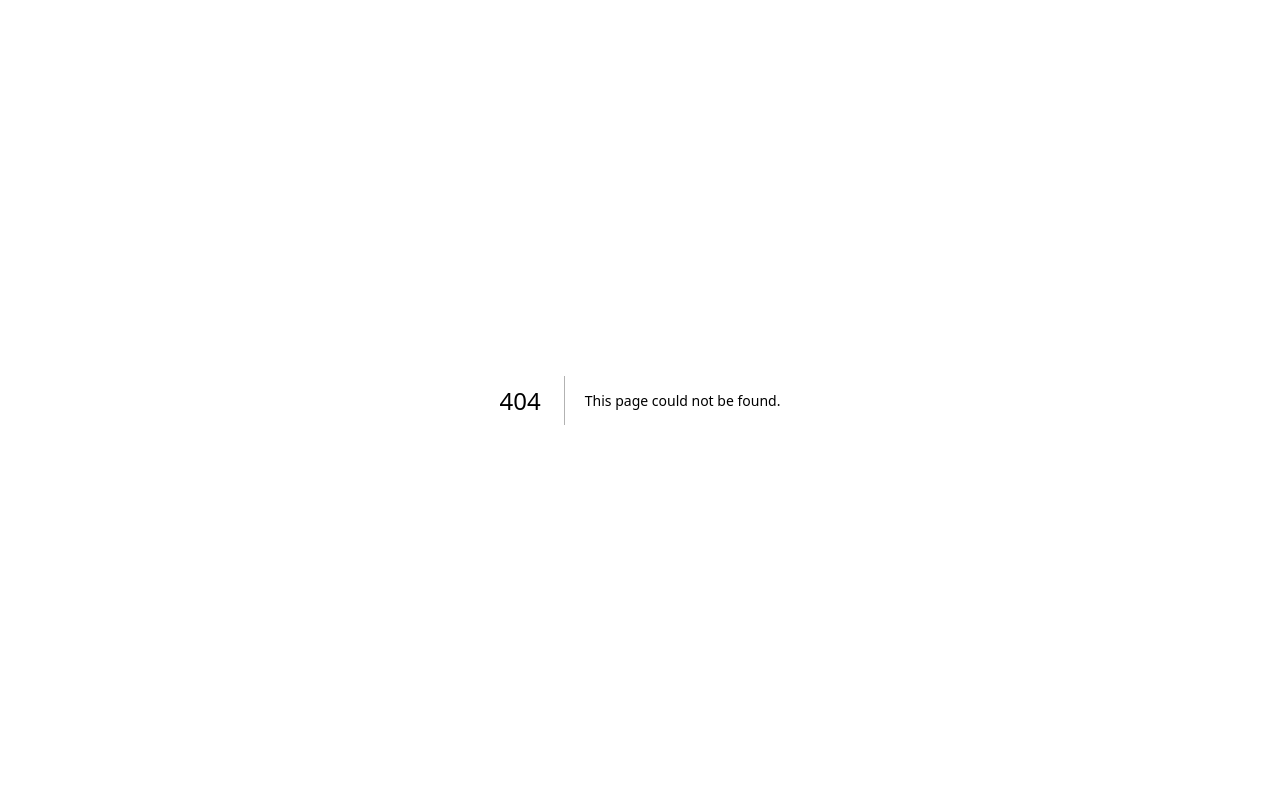
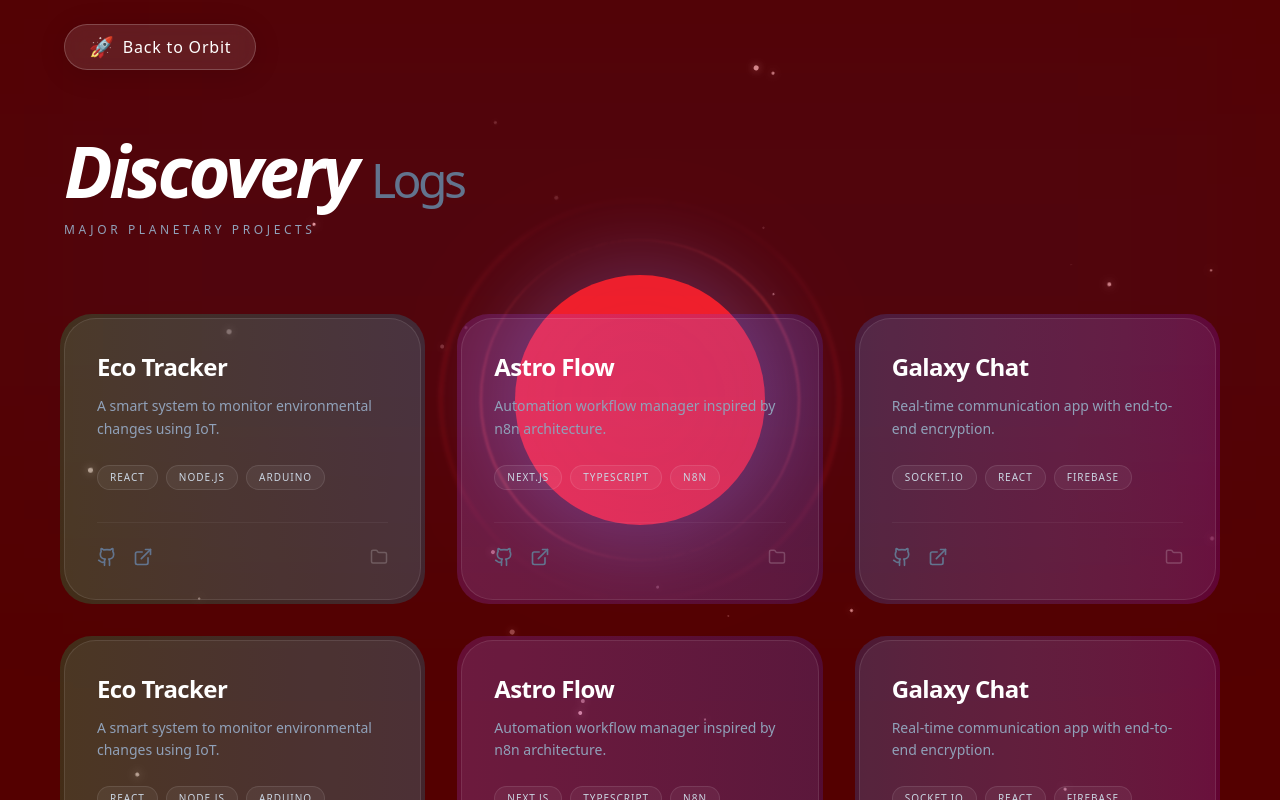
Before and after one commit to Rakibjrb/modern-portfolio-frontend, a Next.js app: page /projects in a window 1280 px wide. Before the commit this address had no page. Built offline with nearby package versions, Linux system fonts and the light colour scheme.

Commit message:
completed the design of the planet venus > projects page

```diff
--- a/app/(main-layout)/layout.tsx
+++ b/app/(main-layout)/layout.tsx
@@ -12,6 +12,14 @@ const blackHoleVariants = (pathname: string) => {
                 eventHorizon1: "border-yellow-500/30",
                 eventHorizon2: "border-yellow-400/40",
                 ambientLight: "bg-yellow-600/10",
+            }
+
+        case "/projects":
+            return {
+                blackHoleBG: "bg-red-500",
+                eventHorizon1: "border-red-500/30",
+                eventHorizon2: "border-red-400/40",
+                ambientLight: "bg-red-600/10",
             }
 
         default:
--- /dev/null
+++ b/app/(main-layout)/projects/page.tsx
@@ -0,0 +1,18 @@
+import type { Metadata } from "next";
+import ChangePage from "@/components/shared/ChangePage";
+import Projects from "@/components/ui/pages/projects/Projects";
+
+export const metadata: Metadata = {
+    title: "Planet Venus | Projects",
+    description: "Work showcase | Rakibul Hasan",
+};
+
+const ProjectsPage = () => {
+    return (
+        <ChangePage destination="Venus">
+            <Projects />
+        </ChangePage>
+    )
+};
+
+export default ProjectsPage;
--- /dev/null
+++ b/components/shared/Pagination.tsx
@@ -0,0 +1,34 @@
+"use client";
+
+import { ChevronLeft, ChevronRight } from "lucide-react";
+
+interface PaginationProps {
+    currentPage: number;
+    totalPages: number;
+    onPageChange: (page: number) => void;
+}
+
+export default function Pagination({ currentPage, totalPages, onPageChange }: PaginationProps) {
+    return (
+        <div className="flex items-center justify-center gap-4 mt-20 mb-10">
+
+            {/* Previous Button */}
+            <button
+                onClick={() => onPageChange(Math.max(1, currentPage - 1))}
+                disabled={currentPage === 1}
+                className="p-3 rounded-full bg-white/5 border border-white/10 text-white disabled:opacity-20 disabled:cursor-not-allowed hover:bg-white/10 transition-all duration-300 group"
+            >
+                <ChevronLeft size={20} className="group-active:-translate-x-1 transition-transform" />
+            </button>
+
+            {/* Next Button */}
+            <button
+                onClick={() => onPageChange(Math.min(totalPages, currentPage + 1))}
+                disabled={currentPage === totalPages}
+                className="p-3 rounded-full bg-white/5 border border-white/10 text-white disabled:opacity-20 disabled:cursor-not-allowed hover:bg-white/10 transition-all duration-300 group"
+            >
+                <ChevronRight size={20} className="group-active:translate-x-1 transition-transform" />
+            </button>
+        </div>
+    );
+}
--- a/components/ui/Rocket.tsx
+++ b/components/ui/Rocket.tsx
@@ -13,7 +13,7 @@ const Rocket = ({ destination = "The Mission" }: { destination?: string }) => {
         >
             <Image className="w-auto h-auto" src="/rocket.gif" alt="Rocket" width={200} height={280} unoptimized={true} loading="eager" />
 
-            <div className="absolute bottom-0 left-1/2 -translate-x-1/2 text-white text-xl font-bold">Travelling to {destination}...</div>
+            <div className="absolute bottom-0 left-1/2 -translate-x-1/2 text-white text-xl font-bold text-center">Travelling to {destination}...</div>
         </motion.div>
     )
 }
--- a/components/ui/pages/home/hero.tsx
+++ b/components/ui/pages/home/hero.tsx
@@ -47,7 +47,7 @@ export default function Hero() {
                 >
                     <Button href="/explore">
                         <span className="relative z-10 flex items-center gap-3">
-                            Start Missions
+                            My Universe
                             <motion.span
                                 animate={{ x: [0, 5, 0] }}
                                 transition={{ repeat: Infinity, duration: 1.5 }}
--- /dev/null
+++ b/components/ui/pages/projects/Projects.tsx
@@ -0,0 +1,159 @@
+"use client";
+
+import { motion } from "framer-motion";
+import BackButton from "@/components/shared/BackButton";
+import { ExternalLink, Github, Folder } from "lucide-react";
+import Pagination from "@/components/shared/Pagination";
+
+const projects = [
+    {
+        title: "Eco Tracker",
+        desc: "A smart system to monitor environmental changes using IoT.",
+        tech: ["React", "Node.js", "Arduino"],
+        link: "#",
+        github: "#",
+        color: "from-green-400 to-cyan-500",
+        icon: "🌍"
+    },
+    {
+        title: "Astro Flow",
+        desc: "Automation workflow manager inspired by n8n architecture.",
+        tech: ["Next.js", "TypeScript", "n8n"],
+        link: "#",
+        github: "#",
+        color: "from-purple-500 to-indigo-600",
+        icon: "☄️"
+    },
+    {
+        title: "Galaxy Chat",
+        desc: "Real-time communication app with end-to-end encryption.",
+        tech: ["Socket.io", "React", "Firebase"],
+        link: "#",
+        github: "#",
+        color: "from-blue-500 to-purple-600",
+        icon: "🛰️"
+    },
+    {
+        title: "Eco Tracker",
+        desc: "A smart system to monitor environmental changes using IoT.",
+        tech: ["React", "Node.js", "Arduino"],
+        link: "#",
+        github: "#",
+        color: "from-green-400 to-cyan-500",
+        icon: "🌍"
+    },
+    {
+        title: "Astro Flow",
+        desc: "Automation workflow manager inspired by n8n architecture.",
+        tech: ["Next.js", "TypeScript", "n8n"],
+        link: "#",
+        github: "#",
+        color: "from-purple-500 to-indigo-600",
+        icon: "☄️"
+    },
+    {
+        title: "Galaxy Chat",
+        desc: "Real-time communication app with end-to-end encryption.",
+        tech: ["Socket.io", "React", "Firebase"],
+        link: "#",
+        github: "#",
+        color: "from-blue-500 to-purple-600",
+        icon: "🛰️"
+    },
+    {
+        title: "Astro Flow",
+        desc: "Automation workflow manager inspired by n8n architecture.",
+        tech: ["Next.js", "TypeScript", "n8n"],
+        link: "#",
+        github: "#",
+        color: "from-purple-500 to-indigo-600",
+        icon: "☄️"
+    },
+    {
+        title: "Galaxy Chat",
+        desc: "Real-time communication app with end-to-end encryption.",
+        tech: ["Socket.io", "React", "Firebase"],
+        link: "#",
+        github: "#",
+        color: "from-blue-500 to-purple-600",
+        icon: "🛰️"
+    }
+];
+
+export default function Projects() {
+    return (
+        <main className="relative h-screen w-full bg-[#f5000057] text-white p-6 overflow-x-hidden overflow-y-auto">
+
+            {/* Background Effect */}
+            <div className="absolute top-0 left-1/2 -translate-x-1/2 w-full h-[500px] bg-blue-600/5 blur-[120px] pointer-events-none" />
+
+            <div className="max-w-6xl mx-auto relative z-10">
+                <div className="mb-16">
+                    <BackButton text="Back to Orbit" />
+                </div>
+
+                <motion.div
+                    initial={{ opacity: 0, x: -20 }}
+                    animate={{ opacity: 1, x: 0 }}
+                    className="mb-20"
+                >
+                    <h1 className="text-5xl md:text-7xl font-bold tracking-tighter italic">
+                        Discovery <span className="text-slate-500 text-3xl md:text-5xl not-italic font-light">Logs</span>
+                    </h1>
+                    <p className="text-slate-400 mt-4 tracking-[0.3em] uppercase text-xs">Major planetary projects</p>
+                </motion.div>
+
+                <div className="grid grid-cols-1 md:grid-cols-2 lg:grid-cols-3 gap-10">
+                    {projects.map((project, idx) => (
+                        <motion.div
+                            key={idx}
+                            initial={{ opacity: 0, scale: 0.9 }}
+                            whileInView={{ opacity: 1, scale: 1 }}
+                            viewport={{ once: true }}
+                            whileHover={{ y: -10 }}
+                            className="group relative"
+                        >
+                            {/* The "Planet" Glow Effect */}
+                            <div className={`absolute -inset-1 bg-gradient-to-r ${project.color} rounded-[2rem] opacity-20 group-hover:opacity-40 transition-opacity duration-500`} />
+
+                            {/* Glass Card */}
+                            <div className="relative h-full bg-white/5 border border-white/10 p-8 rounded-[2rem] overflow-hidden">
+                                <h3 className="text-2xl font-bold mb-3 tracking-tight group-hover:text-blue-400 transition-colors">
+                                    {project.title}
+                                </h3>
+
+                                <p className="text-slate-400 text-sm leading-relaxed mb-6 font-light">
+                                    {project.desc}
+                                </p>
+
+                                {/* Tech Stack Tags */}
+                                <div className="flex flex-wrap gap-2 mb-8">
+                                    {project.tech.map((t, i) => (
+                                        <span key={i} className="text-[10px] uppercase tracking-widest px-3 py-1 bg-white/5 border border-white/10 rounded-full text-slate-300">
+                                            {t}
+                                        </span>
+                                    ))}
+                                </div>
+
+                                {/* Action Links */}
+                                <div className="flex items-center gap-4 border-t border-white/5 pt-6">
+                                    <a href={project.github} className="hover:text-white text-slate-500 transition-colors">
+                                        <Github size={20} />
+                                    </a>
+                                    <a href={project.link} className="hover:text-white text-slate-500 transition-colors">
+                                        <ExternalLink size={20} />
+                                    </a>
+                                    <div className="ml-auto opacity-20 group-hover:opacity-100 transition-opacity">
+                                        <Folder size={18} />
+                                    </div>
+                                </div>
+                            </div>
+                        </motion.div>
+                    ))}
+                </div>
+
+                <Pagination currentPage={1} totalPages={10} onPageChange={(pageNumber) => console.log(pageNumber)} />
+            </div>
+        </main>
+    );
+}
```
